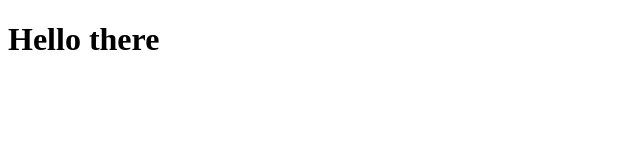
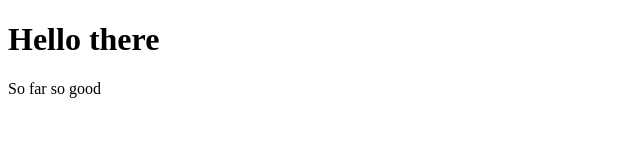
Before and after one commit to Shihab412/practice, a plain HTML site: page index.html in a window 1280 px wide. Shown: the whole page, without its empty margins (0-640 px from the left). Drawn offline with Linux system fonts and the light colour scheme.

Commit message:
update9 added a p tag

```diff
--- a/index.html
+++ b/index.html
@@ -8,5 +8,6 @@
 </head>
 <body>
     <h1>Hello there</h1>
+    <p>So far so good</p>
 </body>
 </html>
```
